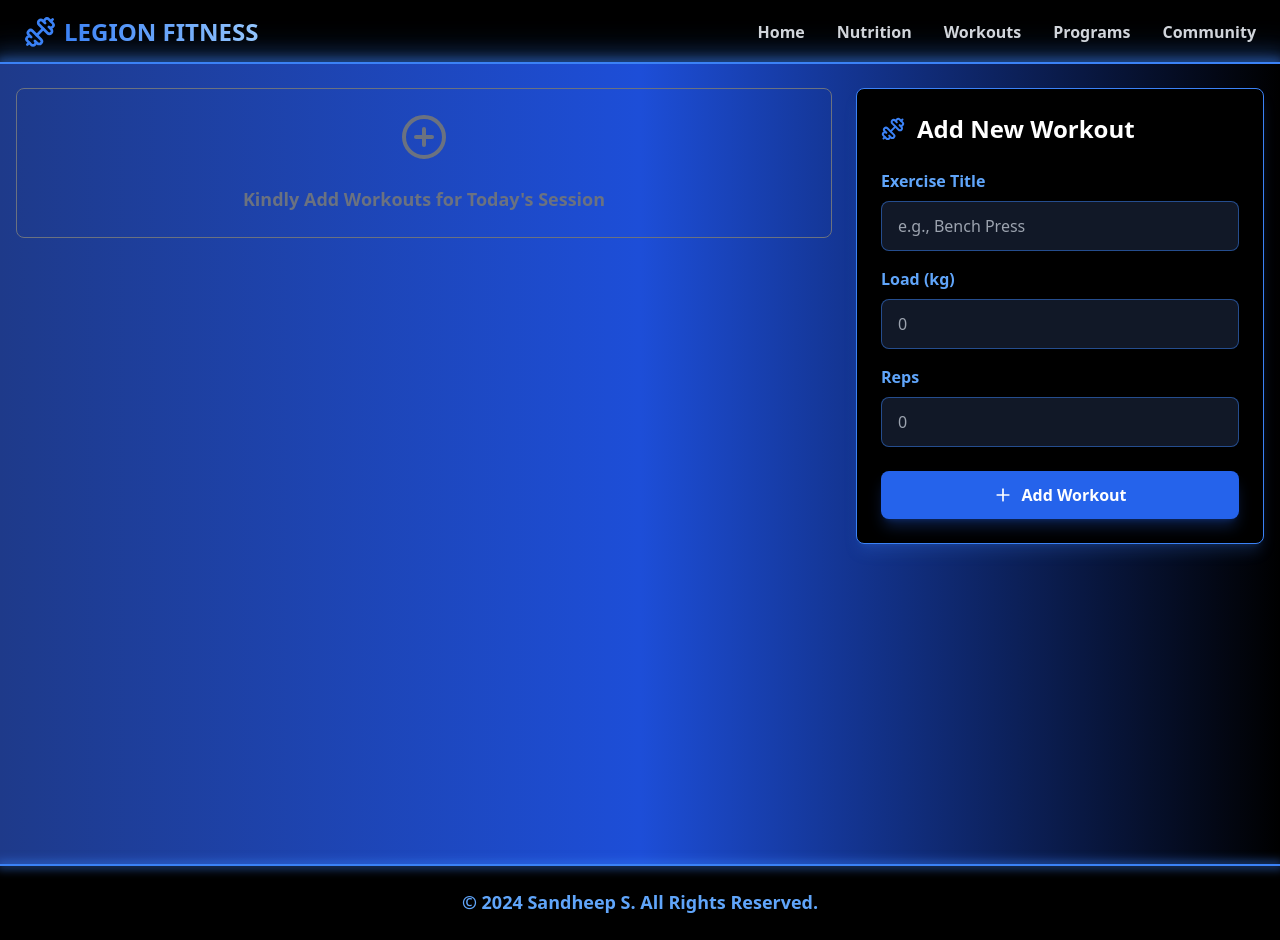
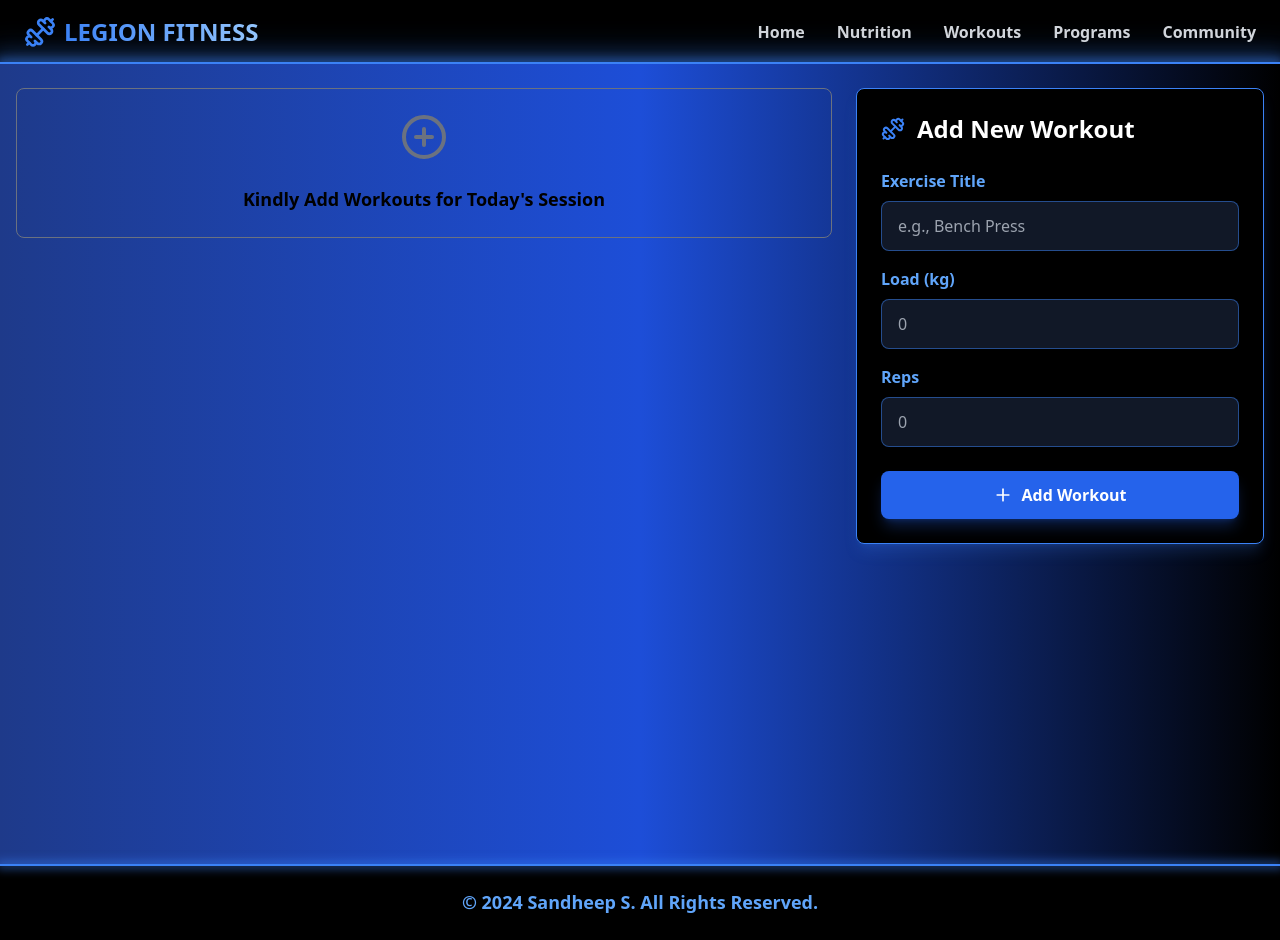
Before and after one commit to Sandheep-S-95/deployFitness, a React (Vite) app: page / in a window 1280 px wide. Built offline with nearby package versions, Linux system fonts and the light colour scheme.

Commit message:
Update Home.jsx

```diff
--- a/src/pages/Home.jsx
+++ b/src/pages/Home.jsx
@@ -48,7 +48,7 @@ const Home = () => {
                         ) : (
                             <div className="text-center bg-dark-50 p-6 rounded-lg border border-gray-500 flex flex-col items-center justify-center space-y-4">
                               <PlusCircle className="text-gray-500 w-12 h-12 mb-2" />
-                              <div className="text-gray-500 text-lg font-semibold">
+                              <div className="text-light-500 text-lg font-semibold">
                                 Kindly Add Workouts for Today's Session
                               </div>
                             </div>
```
